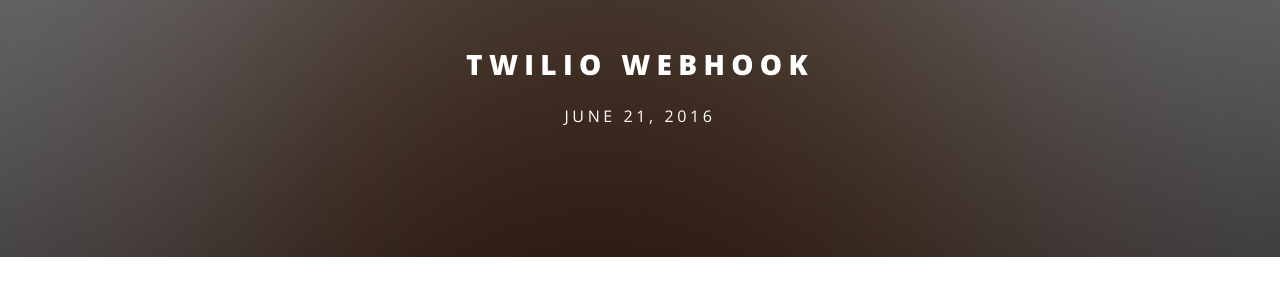
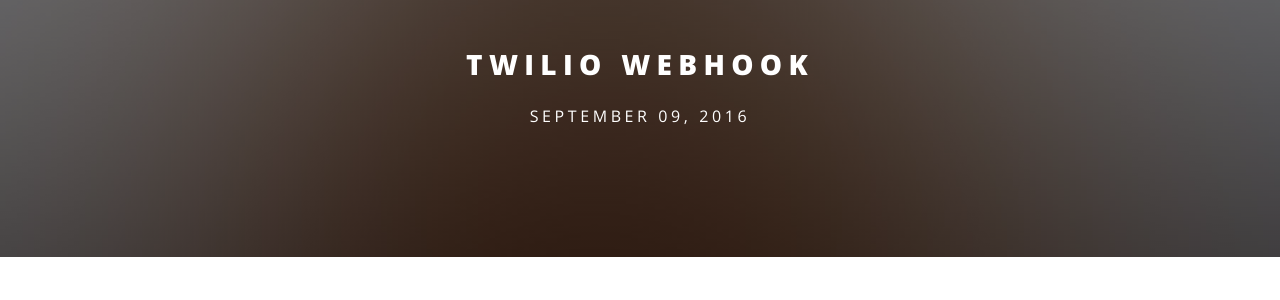
Before and after one commit to jsalyer23/jsalyer23.github.io, a Jekyll site: the page built from _posts/2016-09-09-twilio-webhook.markdown, in a window 1280 px wide and 900 px high. Shown: the part 136-436 px from the top of the window. Built offline with Jekyll 4.4.1, drawn with Linux system fonts in a browser that asks for light colours.

Commit message:
Fixed date displayed

```diff
--- a/_posts/2016-09-09-twilio-webhook.markdown
+++ b/_posts/2016-09-09-twilio-webhook.markdown
@@ -1,7 +1,7 @@
 ---
 layout: page
 title:  "Twilio Webhook"
-date:   2016-06-21 08:48:55 -0500
+date:   2016-09-09 08:48:55 -0500
 categories: jekyll update
 ---
 
```
